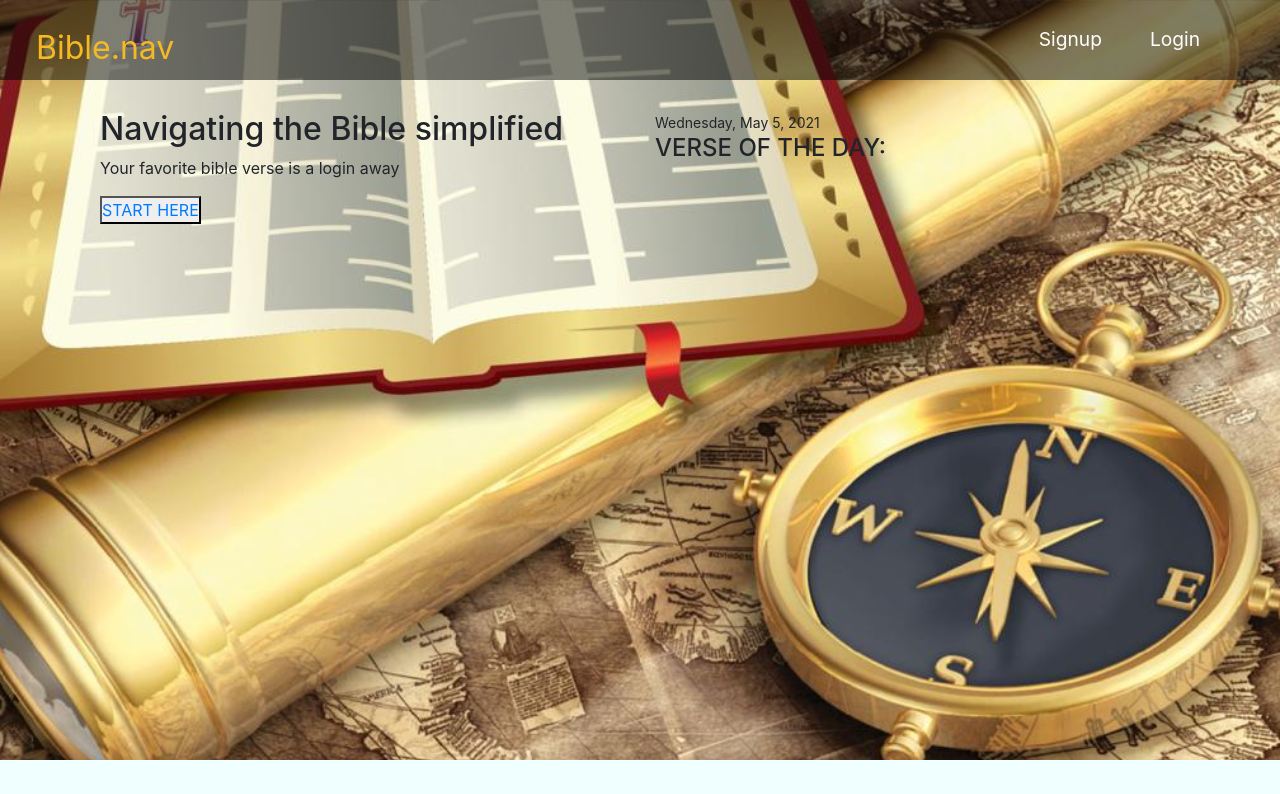
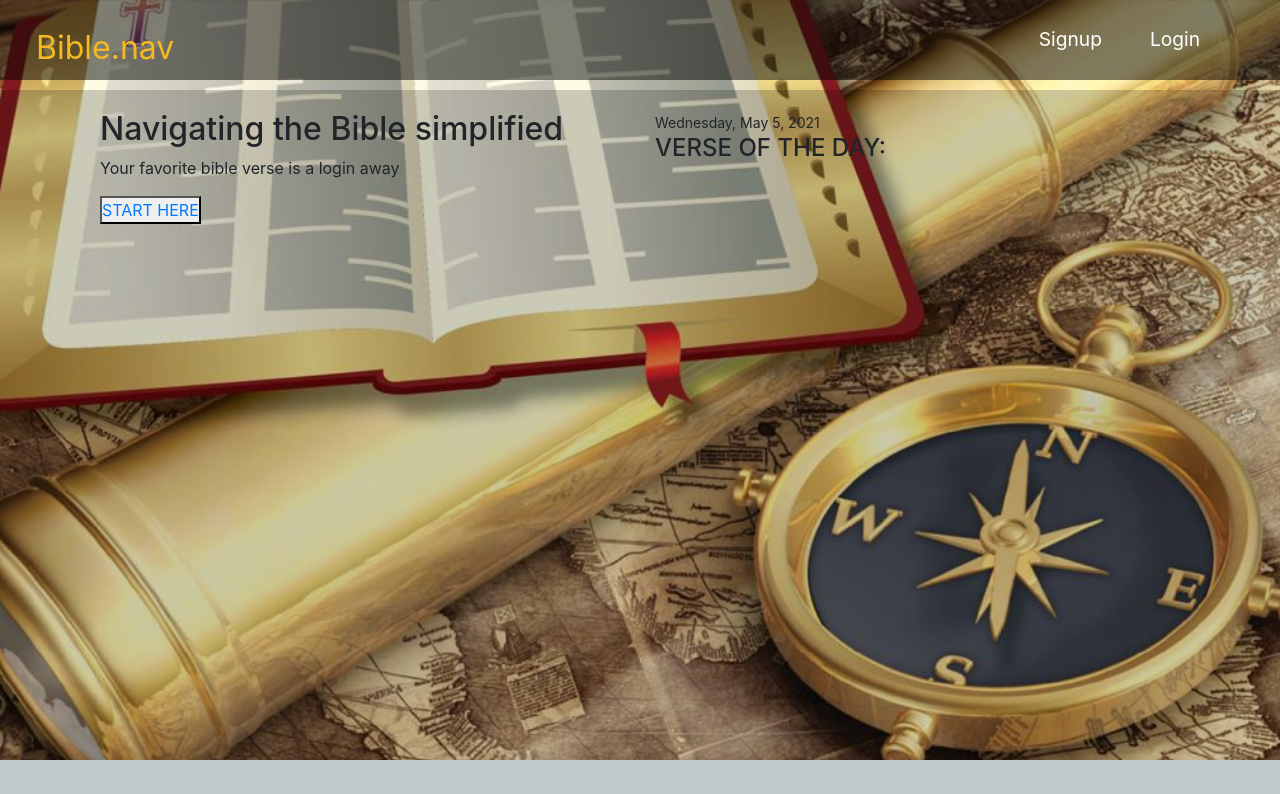
Before and after one commit to vanheaven-ui/bible.nav, a React (Create React App) app: page / in a window 1280 px wide. Shown: the top 794 px of the page. Built offline with nearby package versions, Linux system fonts and the light colour scheme; no server answers; what react-router-last-location would draw is missing.

Commit message:
Implement dark overlay for entire page

```diff
--- a/src/components/Routes.js
+++ b/src/components/Routes.js
@@ -21,6 +21,7 @@ const Routes = () => {
   return (
     <Router>
       <LastLocationProvider>
+        <div className="dark-overlay" />
         <header>
           { loggedIn && <LoggedInNavbar status={handleLogin} /> }
           { !loggedIn && <Navbar /> }
```
